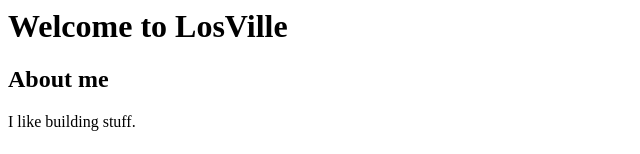
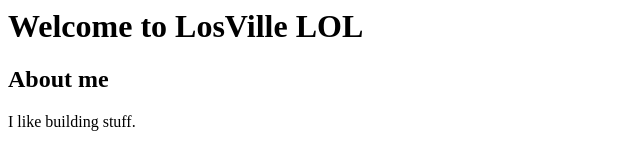
Before and after one commit to Daetrek/losjgarcia, a plain HTML site: page index.html in a window 1280 px wide. Shown: the top 154 px of the page, without its empty margins (0-640 px from the left). Drawn offline with Linux system fonts and the light colour scheme.

Commit message:
Update index.html

```diff
--- a/index.html
+++ b/index.html
@@ -1,6 +1,6 @@
 <html>
     <h1>
-        Welcome to LosVille
+        Welcome to LosVille LOL
     </h1>
     <body>
         <h2>About me</h2>
```
